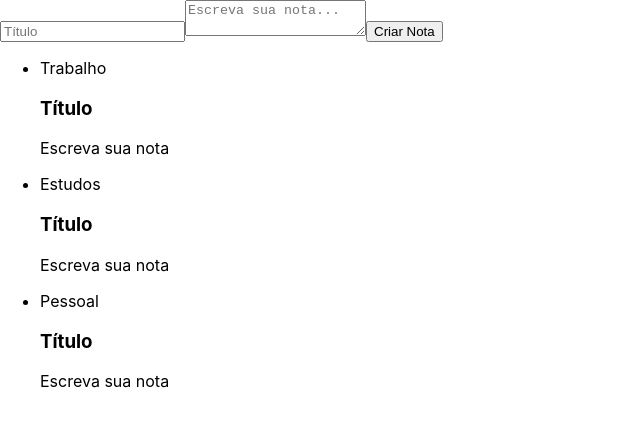
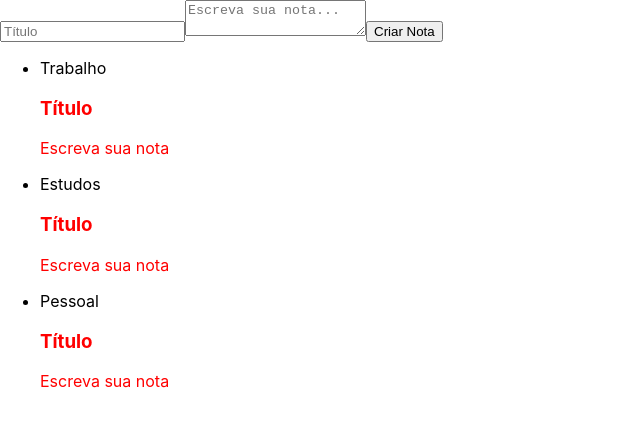
Before and after one commit to tiag188/ceep, a React (Create React App) app: page / in a window 1280 px wide. Shown: the top 426 px of the page, without its empty margins (0-640 px from the left). Built offline with nearby package versions, Linux system fonts and the light colour scheme.

Commit message:
feat: inclur className e referenciar css

```diff
--- a/src/components/CardNota.jsx
+++ b/src/components/CardNota/CardNota.jsx
@@ -1,9 +1,10 @@
 import React, { Component } from "react";
+import "./style.css"
 
 class CardNota extends Component {
   render() {
     return (
-      <section>
+      <section className="card-nota">
         <header>
           <h3>Título</h3>
           <p>Escreva sua nota</p>
--- /dev/null
+++ b/src/components/CardNota/style.css
@@ -0,0 +1,3 @@
+.card-nota {
+  color: red;
+}
--- a/src/components/ListaDeNotas.jsx
+++ b/src/components/ListaDeNotas.jsx
@@ -1,5 +1,5 @@
 import React, { Component } from "react";
-import CardNota from "../components/CardNota";
+import CardNota from "./CardNota/CardNota";
 
 class ListDeNotas extends Component {
   render() {
```
